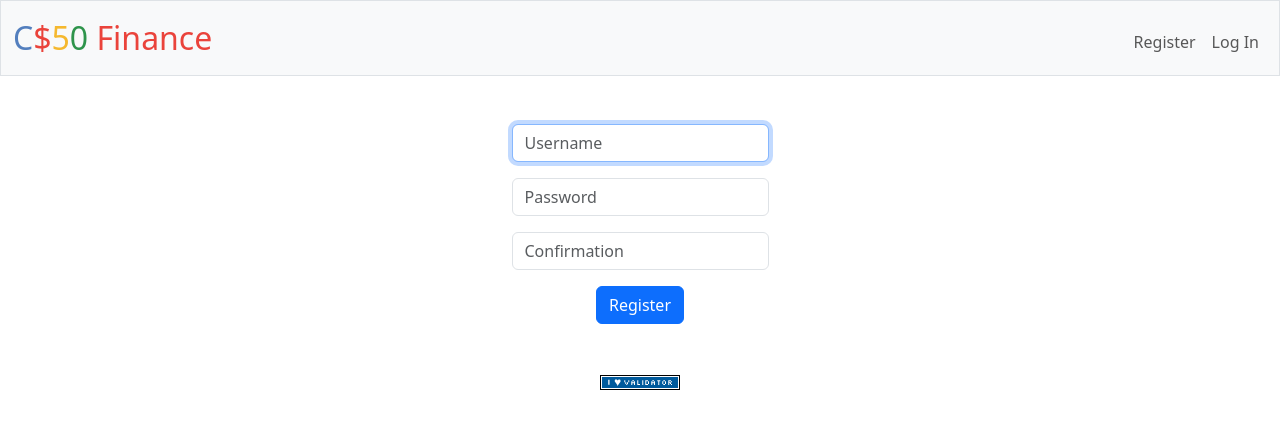
After one commit to linporu/CS50x-2024-problem-sets, a Flask app: template Week 9 Flask/finance/templates/register.html in a window 1280 px wide. The commit adds this page. Shown: the top 429 px of the page. Run offline with Flask 3, Linux system fonts and the light colour scheme; the template is opened without the code that fills it, so the values that code supplies are empty; some libraries are stand-ins or nearby versions.

Commit message:
feature: register - 使用者可以透過表單註冊帳號。 - 使用者必須輸入用戶名（username），若輸入為空或用戶名已存在，顯示錯誤訊息。 - 使用者必須輸入密碼（password）並再次確認密碼（confirmation），若輸入為空或密碼不匹配，顯示錯誤訊息。 - 使用POST方法提交使用者輸入至/register。 - 將新使用者插入users資料表，儲存密碼的雜湊值（hash），而非密碼本身。 - 需要建立新的模板（例如：register.html），類似於login.html。 - 成功註冊後，使用者應能夠登入並查看其資料。 - 資料庫自動記錄註冊時間於 "registered_at" 欄位。
Others:
- 將 PRD.md 移動到 finance 資料夾

```diff
--- a/Week 9 Flask/finance/app.py
+++ b/Week 9 Flask/finance/app.py
@@ -1,10 +1,8 @@
 import os
-
 from cs50 import SQL
 from flask import Flask, flash, redirect, render_template, request, session
 from flask_session import Session
 from werkzeug.security import check_password_hash, generate_password_hash
-
 from helpers import apology, login_required, lookup, usd
 
 # Configure application
@@ -35,6 +33,20 @@ def after_request(response):
 @login_required
 def index():
     """Show portfolio of stocks"""
+
+    # 暫時把所有變數定義為 0
+    account_value = 0
+    total_stock_value = 0
+    total_stock_percentage = 0
+    headers = []
+    stocks = []
+    stock_name = ""
+    stock_value = 0
+    stock_percentage = 0
+    share = 0
+    price = 0
+    cash_value = 0
+    cash_percentage = 0
 
     return render_template("index.html", account_value=account_value, total_stock_value=total_stock_value, total_stock_percentage=total_stock_percentage, headers=headers, stocks=stocks, stock_name=stock_name, share=share, price=price, stock_value=stock_value, stock_percentage=stock_percentage, cash_value=cash_value, cash_percentage=cash_percentage)
 
@@ -113,7 +125,27 @@ def quote():
 @app.route("/register", methods=["GET", "POST"])
 def register():
     """Register user"""
-    return apology("TODO")
+    if request.method == "POST":
+        if not request.form.get("username"):
+            return apology("must provide username", 403)
+        elif not request.form.get("password"):
+            return apology("must provide password", 403)
+        elif not request.form.get("confirmation"):
+            return apology("must provide confirmation", 403)
+        elif request.form.get("password") != request.form.get("confirmation"):
+            return apology("passwords do not match", 403)
+
+        hash = generate_password_hash(request.form.get("password"))
+
+        try:
+            db.execute("INSERT INTO users (username, hash, registered_at) VALUES (?, ?, CURRENT_TIMESTAMP)", request.form.get("username"), hash)
+            return redirect("/login")
+        except:
+            return apology("username already exists", 403)
+    else:
+        return render_template("register.html")
+
+
 
 
 @app.route("/sell", methods=["GET", "POST"])
--- a/Week 9 Flask/finance/templates/index.html
+++ b/Week 9 Flask/finance/templates/index.html
@@ -1,7 +1,7 @@
 {% extends "layout.html" %}
 
 {% block title %}
-    Log In
+    Portfolio
 {% endblock %}
 
 {% block main %}
--- /dev/null
+++ b/Week 9 Flask/finance/templates/register.html
@@ -0,0 +1,20 @@
+{% extends "layout.html" %}
+
+{% block title %}
+    Register
+{% endblock %}
+
+{% block main %}
+    <form action="/register" method="post">
+        <div class="mb-3">
+            <input autocomplete="off" autofocus class="form-control mx-auto w-auto" name="username" placeholder="Username" type="text">
+        </div>
+        <div class="mb-3">
+            <input class="form-control mx-auto w-auto" name="password" placeholder="Password" type="password">
+        </div>
+        <div class="mb-3">
+            <input class="form-control mx-auto w-auto" name="confirmation" placeholder="Confirmation" type="password">
+        </div>
+        <button class="btn btn-primary" type="submit">Register</button>
+    </form>
+{% endblock %}
```
Also changed, not shown: Week 9 Flask/finance/PRD.md (+0 -1 lines), Week 9 Flask/finance/finance.db, 2 other files.
